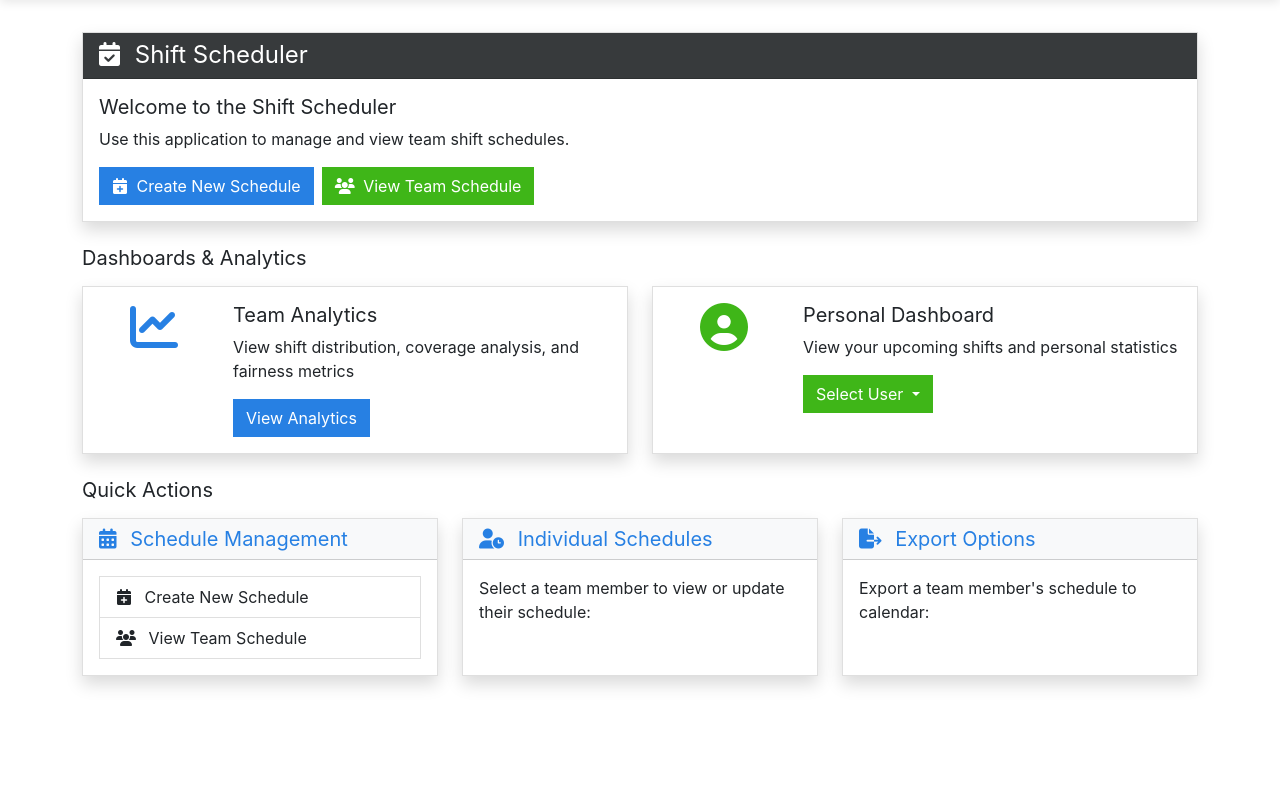
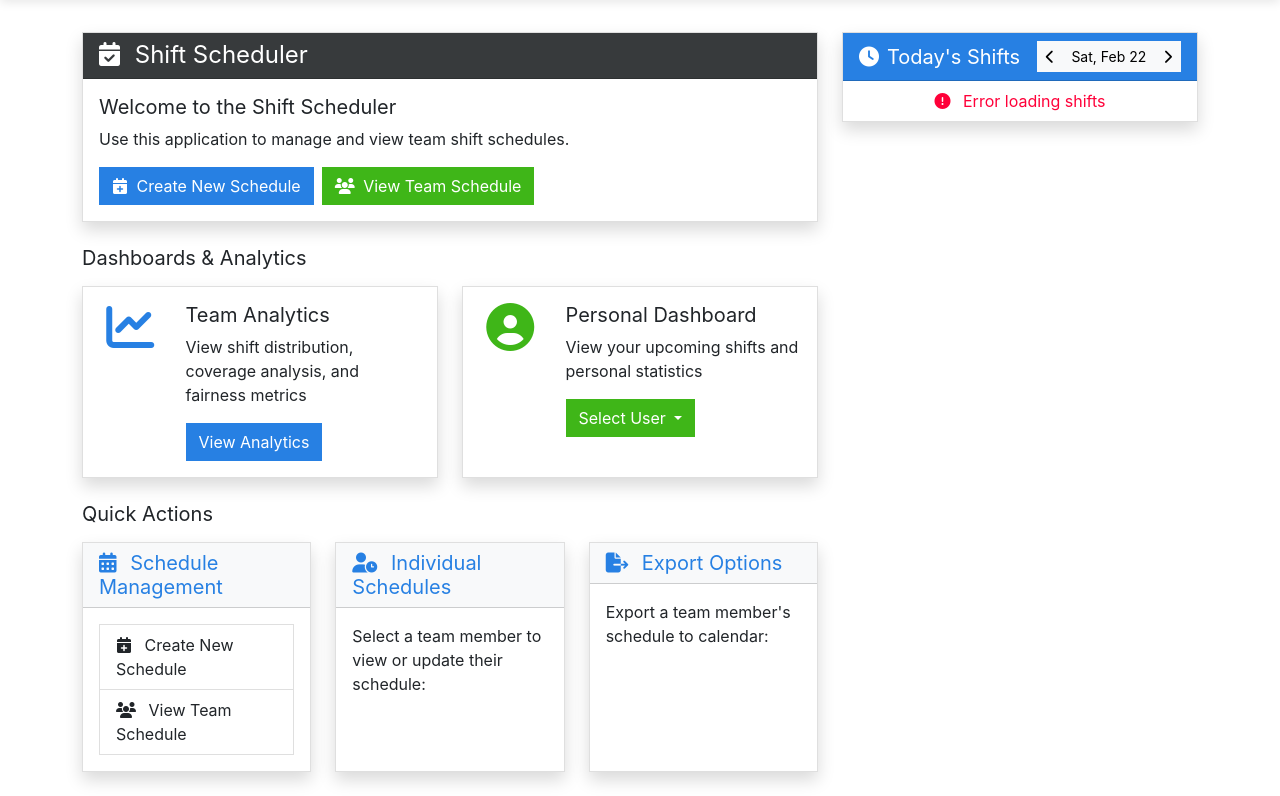
Before and after one commit to Ariel7871/Shift-Manager, a Python web app: template templates/index.html in a window 1280 px wide. Shown: the part 72-868 px from the top of the page. Before the commit the page ends 760 px from the top, so only its background shows below. Run offline with Jinja, Linux system fonts and the light colour scheme; the template is opened without the code that fills it, so the values that code supplies are empty; some libraries are stand-ins or nearby versions.

Commit message:
Add files via upload

```diff
--- a/templates/index.html
+++ b/templates/index.html
@@ -1,6 +1,9 @@
 {% extends 'base.html' %}
 {% block content %}
 <div class="container mt-4">
+    <div class="row">
+        <!-- Main Content Column -->
+        <div class="col-lg-8">
             <!-- Welcome Card -->
             <div class="card shadow mb-4">
                 <div class="card-header bg-dark text-white">
@@ -138,4 +141,130 @@
                 </div>
             </div>
         </div>
+
+        <!-- Quick Shift Widget Column -->
+        <div class="col-lg-4">
+            <!-- Quick Shift Widget -->
+            <div class="card shadow mb-4">
+                <div class="card-header bg-primary text-white d-flex justify-content-between align-items-center">
+                    <h5 class="mb-0">
+                        <i class="fas fa-clock me-2"></i>Today's Shifts
+                    </h5>
+                    <div class="btn-group btn-group-sm">
+                        <button class="btn btn-light btn-sm" onclick="previousDay()">
+                            <i class="fas fa-chevron-left"></i>
+                        </button>
+                        <button class="btn btn-light btn-sm" id="currentDate">Today</button>
+                        <button class="btn btn-light btn-sm" onclick="nextDay()">
+                            <i class="fas fa-chevron-right"></i>
+                        </button>
+                    </div>
+                </div>
+                <div class="card-body p-0">
+                    <div class="list-group list-group-flush" id="shiftsList">
+                        <!-- Shifts will be populated here -->
+                    </div>
+                </div>
+            </div>
+        </div>
+    </div>
+</div>
+
+<script>
+let currentDisplayDate = new Date();
+
+function formatDate(date) {
+    return date.toISOString().split('T')[0];
+}
+
+function updateWidgetDate() {
+    document.getElementById('currentDate').textContent =
+        currentDisplayDate.toLocaleDateString('en-US', {
+            weekday: 'short',
+            month: 'short',
+            day: 'numeric'
+        });
+}
+
+function getShiftIcon(shiftType) {
+    switch(shiftType) {
+        case 'Day':
+            return '<i class="fas fa-sun text-warning me-1"></i>';
+        case 'Night':
+            return '<i class="fas fa-moon text-secondary me-1"></i>';
+        case 'OOO':
+            return '<i class="fas fa-ban text-danger me-1"></i>';
+        default:
+            return '<i class="fas fa-minus text-muted me-1"></i>';
+    }
+}
+
+function getShiftClass(shiftType) {
+    switch(shiftType) {
+        case 'Day':
+            return 'bg-warning text-dark';
+        case 'Night':
+            return 'bg-secondary text-white';
+        case 'OOO':
+            return 'bg-danger text-white';
+        default:
+            return 'bg-light text-dark';
+    }
+}
+
+function updateWidget() {
+    const dateStr = formatDate(currentDisplayDate);
+    updateWidgetDate();
+
+    // Fetch shifts for the selected date
+    fetch(`/api/shifts/${dateStr}`)
+        .then(response => response.json())
+        .then(data => {
+            const shiftsList = document.getElementById('shiftsList');
+            shiftsList.innerHTML = '';
+
+            for (const userId in data.shifts) {
+                const shift = data.shifts[userId];
+                const userName = data.users[userId];
+
+                const shiftHtml = `
+                    <div class="list-group-item d-flex justify-content-between align-items-center py-2">
+                        <div>
+                            <i class="fas fa-user text-muted me-2"></i>
+                            ${userName}
+                        </div>
+                        <span class="badge ${getShiftClass(shift)}">
+                            ${getShiftIcon(shift)} ${shift}
+                        </span>
+                    </div>
+                `;
+                shiftsList.innerHTML += shiftHtml;
+            }
+        })
+        .catch(error => {
+            console.error('Error fetching shifts:', error);
+            document.getElementById('shiftsList').innerHTML = `
+                <div class="list-group-item text-center text-danger">
+                    <i class="fas fa-exclamation-circle me-2"></i>
+                    Error loading shifts
+                </div>
+            `;
+        });
+}
+
+function previousDay() {
+    currentDisplayDate.setDate(currentDisplayDate.getDate() - 1);
+    updateWidget();
+}
+
+function nextDay() {
+    currentDisplayDate.setDate(currentDisplayDate.getDate() + 1);
+    updateWidget();
+}
+
+// Initialize widget on page load
+document.addEventListener('DOMContentLoaded', function() {
+    updateWidget();
+});
+</script>
 {% endblock %}
```
Lines whose indentation alone changed are shown as unchanged.
